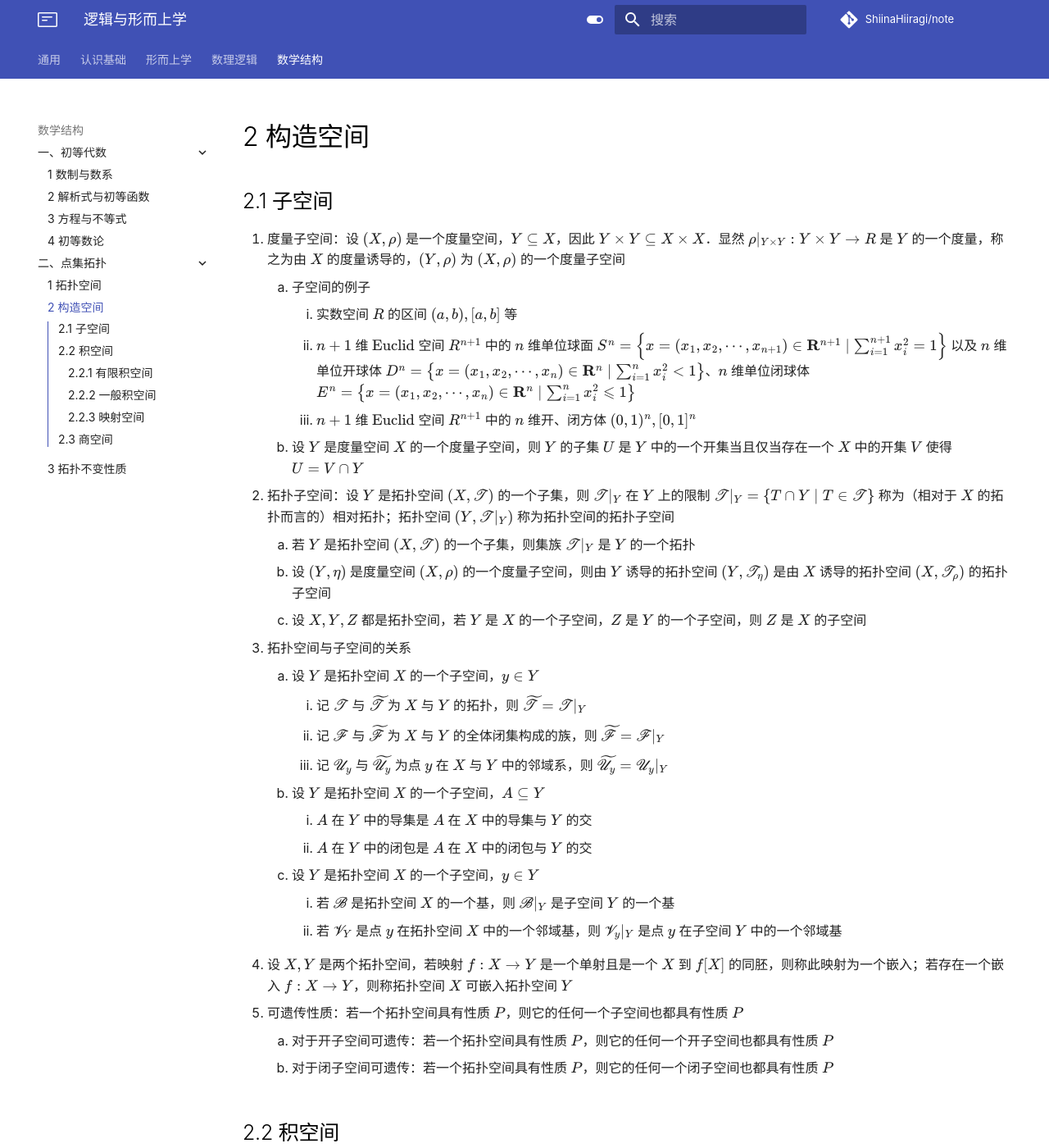
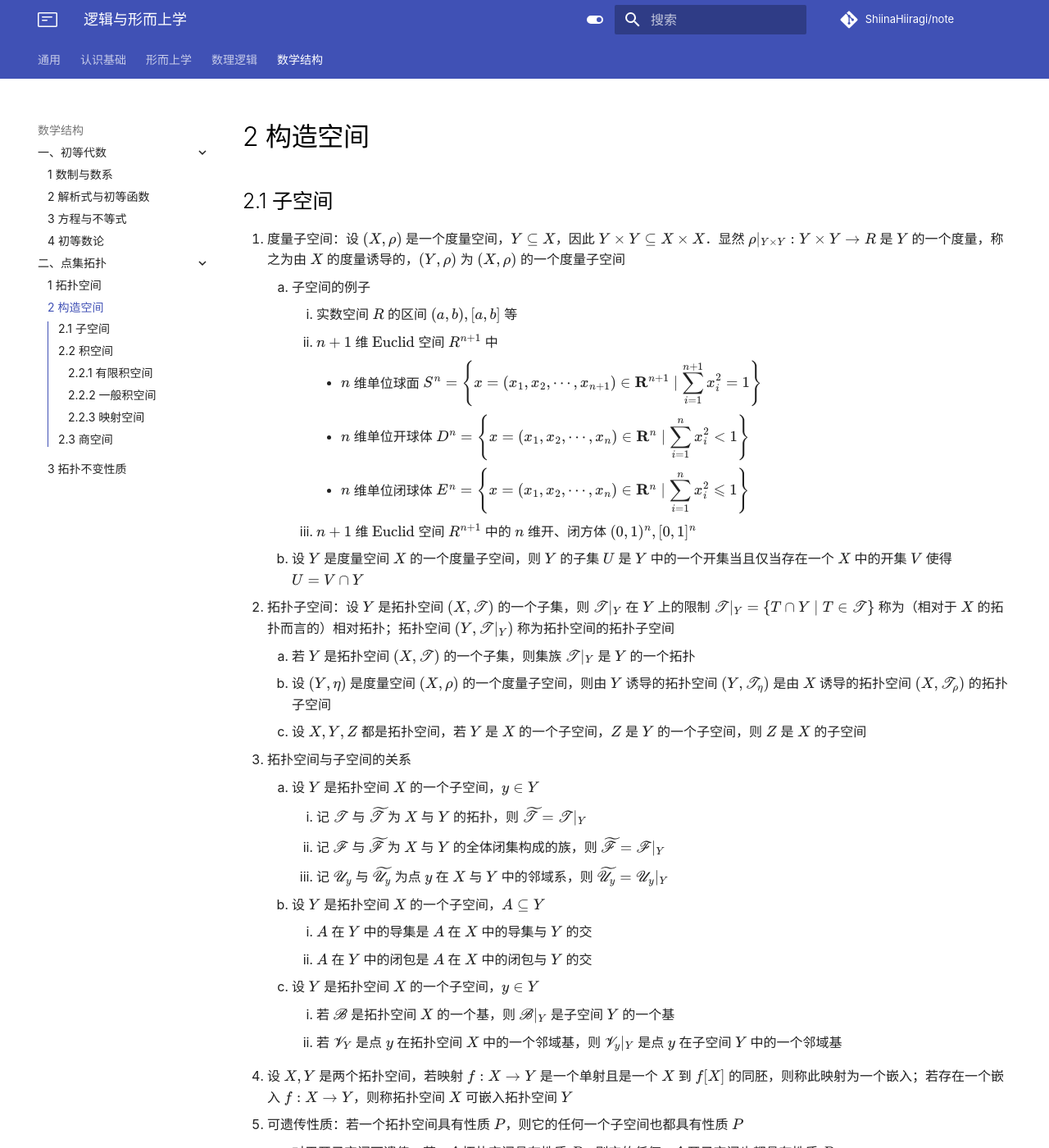
Before and after one commit to ShiinaHiiragi/note, an MkDocs documentation site: the page built from docs/math/top/construct.md, in a window 1280 px wide and 1400 px high. Shown: the whole window at 82% size. Built offline with MkDocs 1.6.1 and Material for MkDocs 9.7.7, drawn with Linux system fonts in a browser that asks for light colours; comment, search, counter and statistics services are not loaded; some of the changed text lies outside the part shown.

Commit message:
change sum

```diff
--- a/docs/math/top/construct.md
+++ b/docs/math/top/construct.md
@@ -4,7 +4,10 @@
 1. 度量子空间：设 $(X, \rho)$ 是一个度量空间，$Y\subseteq X$，因此 $Y\times Y\subseteq X\times X$．显然 $\rho|_{Y\times Y}: Y\times Y\to R$ 是 $Y$ 的一个度量，称之为由 $X$ 的度量诱导的，$(Y, \rho)$ 为 $(X, \rho)$ 的一个度量子空间
     1. 子空间的例子
         1. 实数空间 $R$ 的区间 $(a, b), [a, b]$ 等
-        2. $n+1$ 维 $\text{Euclid}$ 空间 $R^{n+1}$ 中的 $n$ 维单位球面 $S^n=\left\{x=(x_1, x_2, \cdots, x_{n+1})\in \mathbf R^{n+1}\mid \sum_{i=1}^{n+1}x_i^2=1\right\}$ 以及 $n$ 维单位开球体 $D^n=\left\{x=(x_1, x_2, \cdots, x_n)\in \mathbf R^n\mid \sum_{i=1}^n x_i^2<1\right\}$、$n$ 维单位闭球体 $E^n=\left\{x=(x_1, x_2, \cdots, x_n)\in \mathbf R^n\mid \sum_{i=1}^n x_i^2\leqslant 1\right\}$
+        2. $n+1$ 维 $\text{Euclid}$ 空间 $R^{n+1}$ 中
+            - $n$ 维单位球面 $S^n=\left\{x=(x_1, x_2, \cdots, x_{n+1})\in \mathbf R^{n+1}\mid {\displaystyle \sum_{i=1}^{n+1}x_i^2}=1\right\}$
+            - $n$ 维单位开球体 $D^n=\left\{x=(x_1, x_2, \cdots, x_n)\in \mathbf R^n\mid {\displaystyle \sum_{i=1}^n x_i^2}<1\right\}$
+            - $n$ 维单位闭球体 $E^n=\left\{x=(x_1, x_2, \cdots, x_n)\in \mathbf R^n\mid {\displaystyle \sum_{i=1}^n x_i^2}\leqslant 1\right\}$
         3. $n+1$ 维 $\text{Euclid}$ 空间 $R^{n+1}$ 中的 $n$ 维开、闭方体 $(0, 1)^n, [0, 1]^n$
     2. 设 $Y$ 是度量空间 $X$ 的一个度量子空间，则 $Y$ 的子集 $U$ 是 $Y$ 中的一个开集当且仅当存在一个 $X$ 中的开集 $V$ 使得 $U=V\cap Y$
 2. 拓扑子空间：设 $Y$ 是拓扑空间 $(X, \mathscr T)$ 的一个子集，则 $\mathscr T|_Y$ 在 $Y$ 上的限制 $\mathscr T|_Y=\{T\cap Y\mid T\in \mathscr T\}$ 称为（相对于 $X$ 的拓扑而言的）相对拓扑；拓扑空间 $(Y, \mathscr T|_Y)$ 称为拓扑空间的拓扑子空间
@@ -29,7 +32,7 @@
 
 ## 2.2 积空间
 ### 2.2.1 有限积空间
-1. 度量积空间：设 $(X_1, \rho), (X_2, \rho_2), \cdots, (X_n, \rho_n)$ 是 $n\geqslant 1$ 个度量空间，令 $X=X_1 \times X_2 \times \cdots X_n$．定义 $\rho: X \times X\to R$ 使得 $\forall x=(x_1, x_2, \cdots, x_n), y=(y_1, y_2, \cdots, y_n)\in X: \rho(x, y)=\sqrt{\sum_{i=1}^n \rho_i(x_i, y_i)^2}$
+1. 度量积空间：设 $(X_1, \rho), (X_2, \rho_2), \cdots, (X_n, \rho_n)$ 是 $n\geqslant 1$ 个度量空间，令 $X=X_1 \times X_2 \times \cdots X_n$．定义 $\rho: X \times X\to R$ 使得 $\forall x=(x_1, x_2, \cdots, x_n), y=(y_1, y_2, \cdots, y_n)\in X: \rho(x, y)={\displaystyle \sqrt{\sum_{i=1}^n \rho_i(x_i, y_i)^2}}$
     1. 设 $(X_1, \rho_1), (X_2, \rho_2), \cdots, (X_n, \rho_n)$ 是 $n\geqslant 1$ 个度量空间，$(X, \rho)$ 是它们的积空间．又设 $\mathscr T_i$ 和 $\mathscr T$ 分别是由度量 $\rho_i$ 和 $\rho$ 诱导出来的 $X_i\ (i=1, 2, \cdots, n)$ 和 $X$ 的拓扑，则 $X$ 的子集族 $\mathscr B=\{U_1 \times U_2\times \cdots \times U_n\mid U_i\in \mathscr  T_i, i=1, 2, \cdots, n\}$ 是 $X$ 的拓扑 $\mathscr T$ 的一个基
     2. 设 $(X_1, \mathscr T_1), (X_2, \mathscr T_2), \cdots, (X_n, \mathscr T_n)$ 是 $n\geqslant 1$ 个拓扑空间，则 $X= X_1\times X_2\times \cdots \times X_n$ 的以 $X$ 子集族 $\mathscr B=\{U_1\times U_2\times \cdots \times U_n\mid U_i\in \mathscr  T_i\}$ 为它的一个基
 2. 设 $(X_1, \mathscr T_1), (X_2, \mathscr T_2), \cdots, (X_n, \mathscr T_n)$ 是 $n\geqslant 1$ 个拓扑空间，则 $X=X_1\times X_2\times \cdots \times X_n$ 的以子集族 $\mathscr B=\{U_1\times U_2\times \cdots \times U_n\mid U_i\in \mathscr  T_i\}$ 为它的一个基的唯一拓扑 $\mathscr T$ 称为拓扑 $\mathscr T_1, \mathscr T_2, \cdots, \mathscr T_n$ 的积拓扑，拓扑空间 $(X, \mathscr T)$ 称为拓扑空间 $(X_1, \mathscr T_1), (X_2, \mathscr T_2), \cdots, (X_n, \mathscr T_n)$ 的拓扑空间
```
Also changed, not shown: docs/math/alg/eq.md (+1 -1 lines), docs/math/alg/form.md (+3 -3 lines), docs/math/alg/num.md (+1 -1 lines), docs/math/top/space.md (+2 -2 lines).
